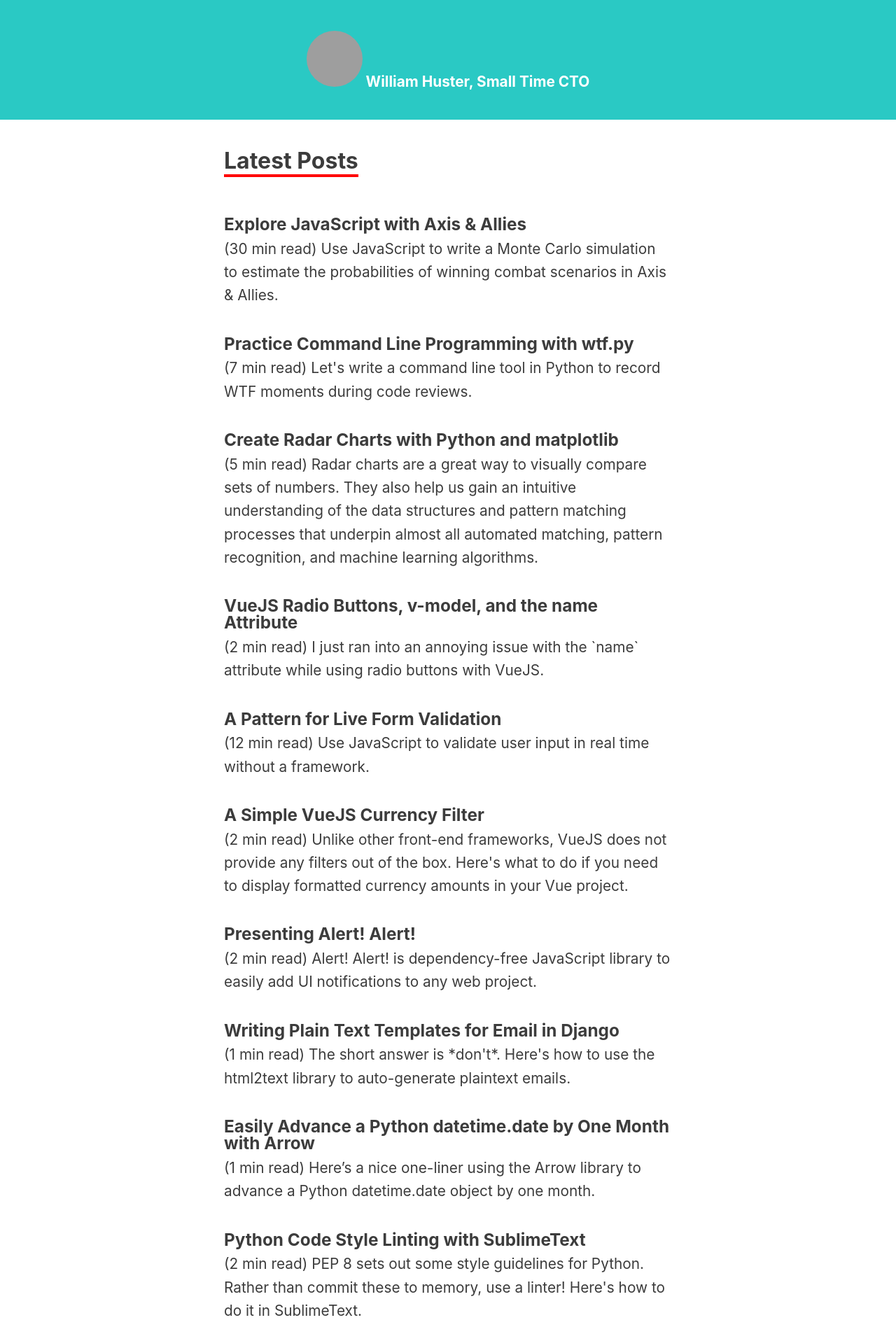
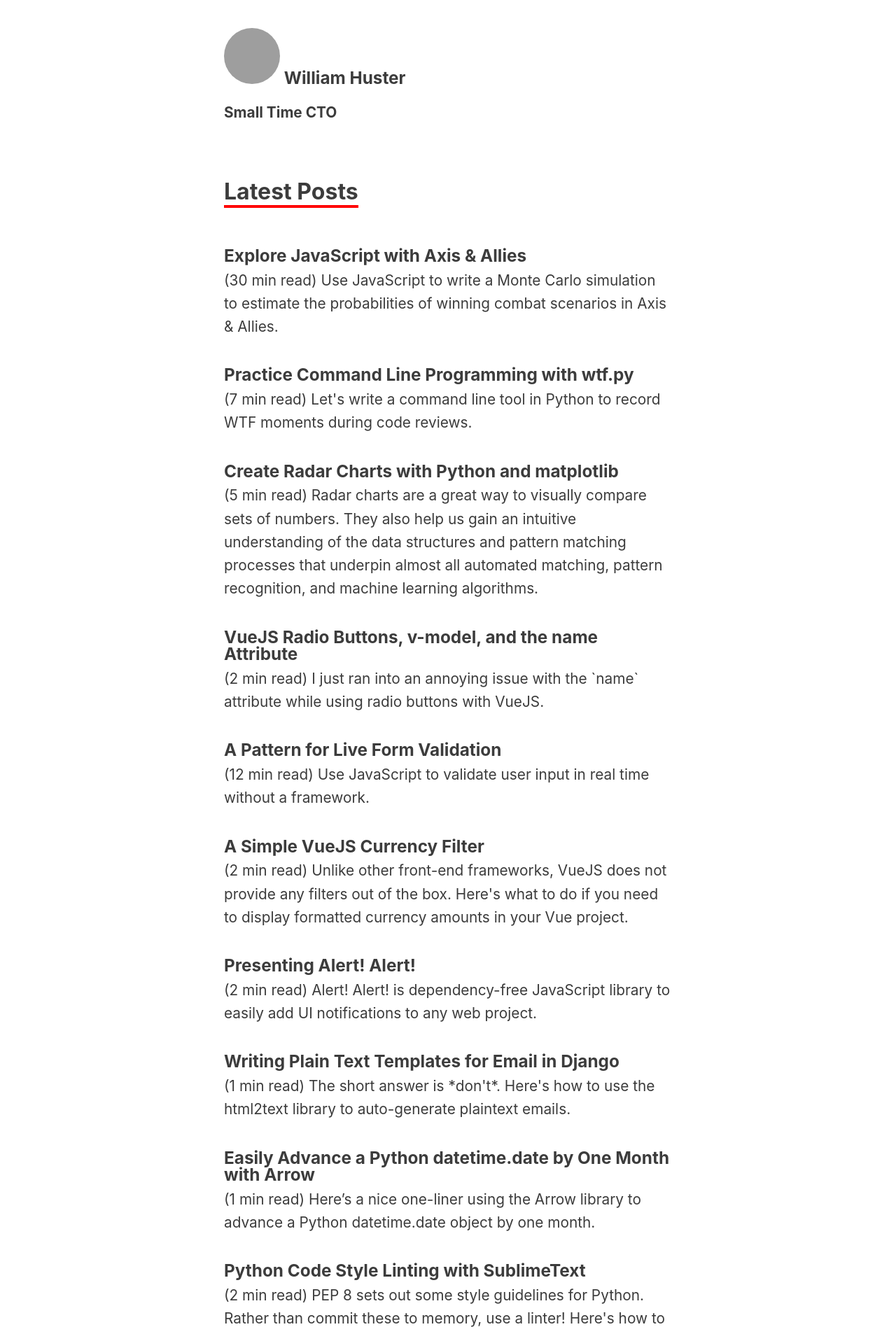
Before and after one commit to whusterj/whusterj.github.io, a Jekyll site: the page built from index.html, in a window 1280 px wide. Shown: the top 1906 px of the page at 70% size. Built offline with Jekyll 4.4.1, drawn with Linux system fonts in a browser that asks for light colours; the list of posts is cut into pages by our own code; grey boxes are pictures that could not be loaded.

```diff
--- a/_layouts/default.html
+++ b/_layouts/default.html
@@ -44,13 +44,14 @@
         <header class="header">
             <div class="row-wrap">
                 <a href="/">
-                    <h4>
+                    <h3>
                         <img src="http://gravatar.com/avatar/4e5a5a2d5be8c26770a7d901b5898a9e?s=800"
                         style="width: 100%; height: auto; max-width: 5rem; border-radius: 50%;"
                         alt="Portrait of William via Gravatar"
                         >
-                        William Huster, Small Time CTO
-                    </h4>
+                        William Huster
+                    </h3>
+                    <h4>Small Time CTO</h4>
                 </a>
             </div>
         </header>
--- a/static/css/style.css
+++ b/static/css/style.css
@@ -99,9 +99,9 @@ ul li {
 }
 
 .header {
-  text-align: center;
-  background-color: rgb(42, 201, 196);
-  color: white;
+  text-align: left;
+  /* background-color: rgb(42, 201, 196); */
+  /* color: white; */
 }
 
 .footer {
```
